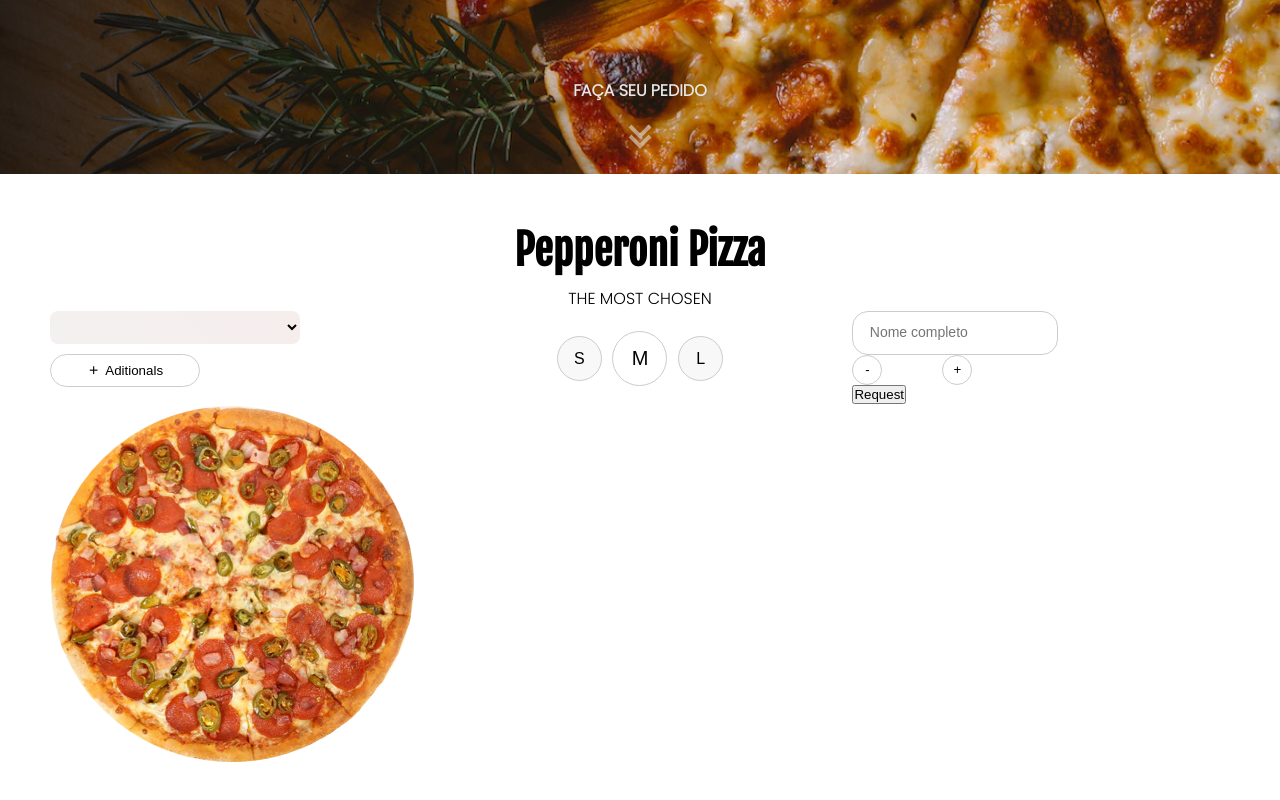
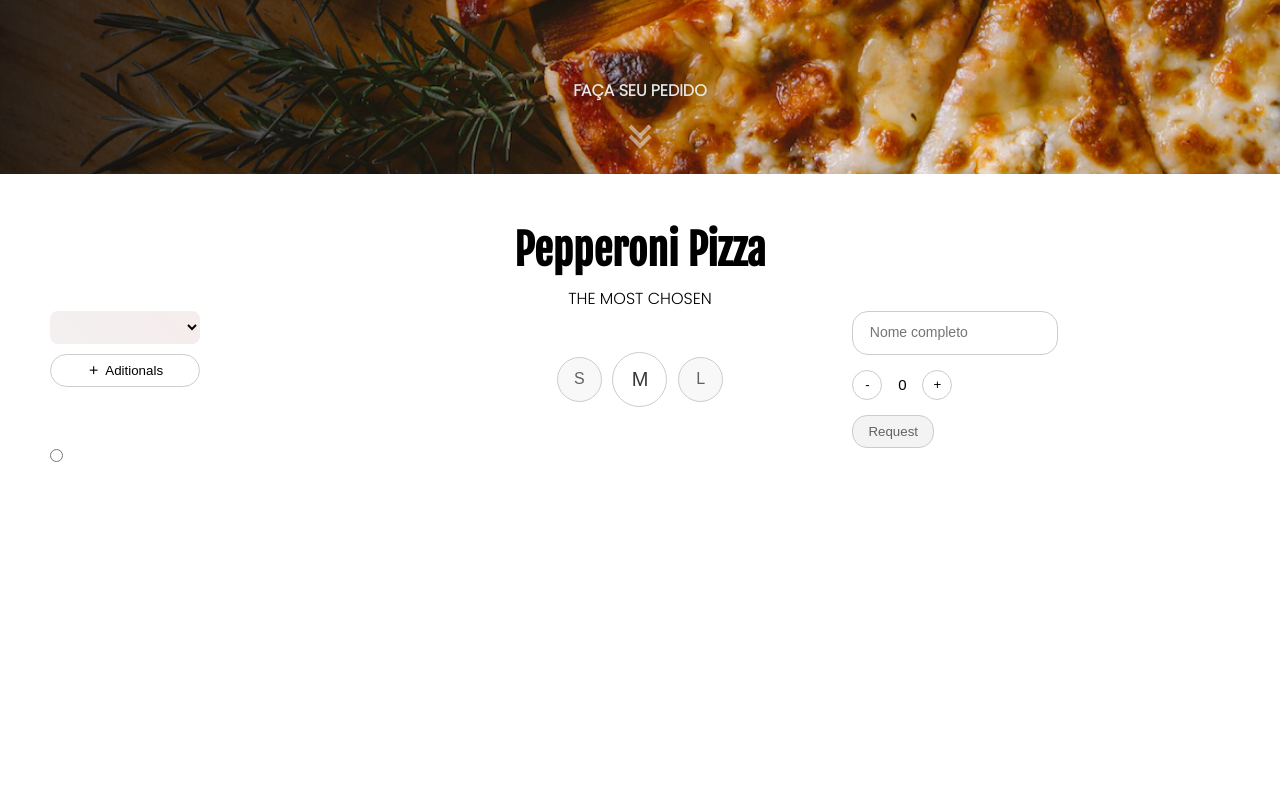
Before and after one commit to luyaneluiz/DeliveryVueJs, a Vue app: page / in a window 1280 px wide. Shown: the part 586-1386 px from the top of the page. After the commit the page ends 1110 px from the top, so only its background shows below. Built offline with nearby package versions, Linux system fonts and the light colour scheme; data requests are answered from the project's data file.

Commit message:
ajuste request e start nas option

```diff
--- a/src/components/PizzaForm.vue
+++ b/src/components/PizzaForm.vue
@@ -83,7 +83,7 @@
         </button>
 
         <div v-if="showAditionals" class="aditionals__container">
-          <div
+          <label
             class="checkbox"
             v-for="adiconal in adicionaisdata"
             :key="adiconal.id"
@@ -95,7 +95,7 @@
               :value="adiconal.tipo"
             />
             <span>{{ adiconal.tipo }}</span>
-          </div>
+          </label>
         </div>
       </div>
 
@@ -120,9 +120,9 @@
           <label for="nome">Nome completo</label>
         </div>
 
-        <div class="amount">
-          <button>-</button>
-          <input type="text" value="" disabled />
+        <div class="amount" v-bind="amount">
+          <button @click="amount--">-</button>
+          <div>{{ amount }}</div>
           <button>+</button>
         </div>
 
@@ -130,8 +130,13 @@
       </div>
     </div>
 
-    <div>
+    <div class="select__sabor">
+      <label for="">
+        <input type="radio" name="" id="" />
+      </label>
+      <!--
       <img src="img/calabresa.png" alt="" />
+      <img src="img/calabresa.png" alt="" /> -->
     </div>
   </div>
 </template>
@@ -152,6 +157,7 @@ export default {
       status: "Solicitado",
       msg: null,
       showAditionals: false,
+      amount: 0,
     };
   },
   components: {
@@ -233,7 +239,7 @@ export default {
   border: none;
   border-radius: 8px;
   padding: 8px;
-  width: 250px;
+  width: 150px;
   outline: none;
 }
 .options button {
@@ -254,11 +260,18 @@ export default {
   bottom: -115%;
   background: white;
   border-radius: 0 0 15px 15px;
-  padding: 20px 15px 10px 15px;
+  padding: 20px 15px 15px 15px;
   width: 150px;
   z-index: 1;
   border: 1px solid #ccc;
 }
+.aditionals__container .checkbox {
+  display: flex;
+  gap: 5%;
+  font-size: 15px;
+  cursor: pointer;
+}
+
 .size {
   display: flex;
   align-items: center;
@@ -277,12 +290,14 @@ export default {
   align-items: center;
   justify-content: center;
   transition: all 0.5s ease-in-out;
+  color: #626262;
 }
 .size input:checked + label {
   background-color: #fff;
   width: 55px;
   height: 55px;
   font-size: 20px;
+  color: #373737;
 }
 .request__name {
   position: relative;
@@ -319,6 +334,10 @@ export default {
   color: #626060;
   top: -10px;
 }
+.amount {
+  display: flex;
+  padding: 15px 0;
+}
 .amount button {
   width: 30px;
   height: 30px;
@@ -327,11 +346,26 @@ export default {
   border-radius: 50%;
   cursor: pointer;
 }
-.amount input {
-  background: none;
-  border: none;
-  width: 60px;
+.amount div {
+  width: 40px;
+  display: flex;
+  align-items: center;
+  justify-content: center;
+  font-size: 15px;
 }
+
+.submit-btn {
+  padding: 8px 15px;
+  border-radius: 15px;
+  background-color: #f3f3f3;
+  border: 1px solid #ccc;
+  color: #626262;
+}
+
+.select__sabor label {
+  background: url("/public/img/calabresa.png");
+}
+
 /* #pizza-form {
   max-width: 400px;
   margin: 0 auto;
```
